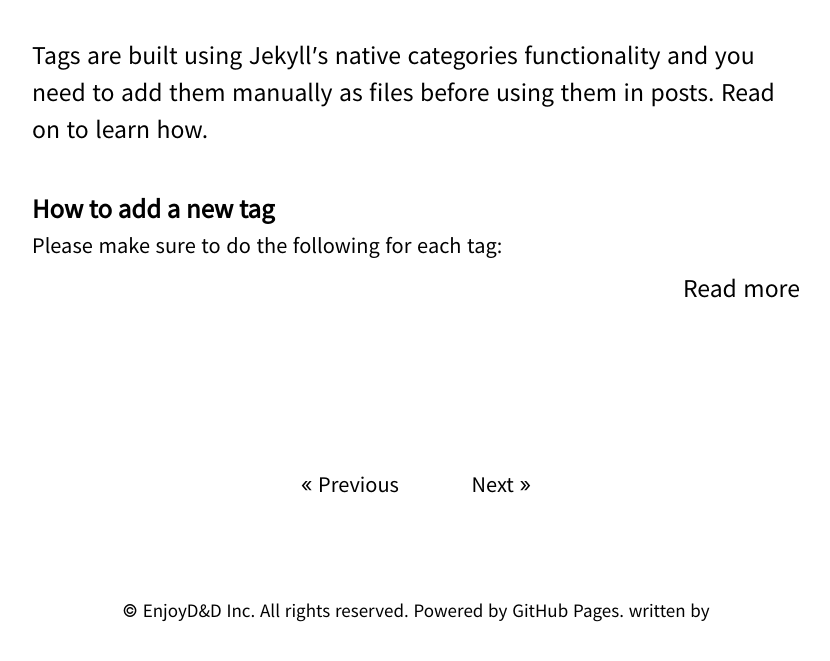
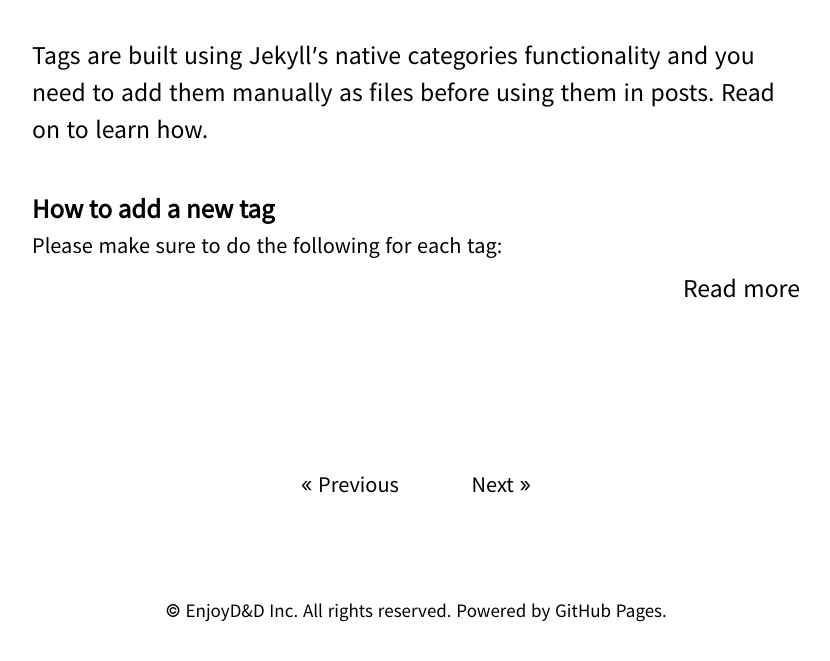
Before and after one commit to enjoyDaD/enjoyDaD, a Jekyll site: the page built from index.html, in a window 1280 px wide and 900 px high, scrolled down 3865 px, cut to the strip 213-874 px from the top of the window. Shown: the whole strip, without its empty margins (224-1054 px from the left). Built offline with Jekyll 4.4.1, drawn with Linux system fonts in a browser that asks for light colours; some web fonts are replaced; the list of posts is cut into pages by our own code.

Commit message:
footer 정보 수정

```diff
--- a/_includes/main/footer.html
+++ b/_includes/main/footer.html
@@ -1,4 +1,4 @@
 <footer>
     <span>{{ site.blog.description }}</span>
-    <span>written by {{ site.author.fullname }}</span>
+    <span> {{ site.author.fullname }}</span>
 </footer>
```
